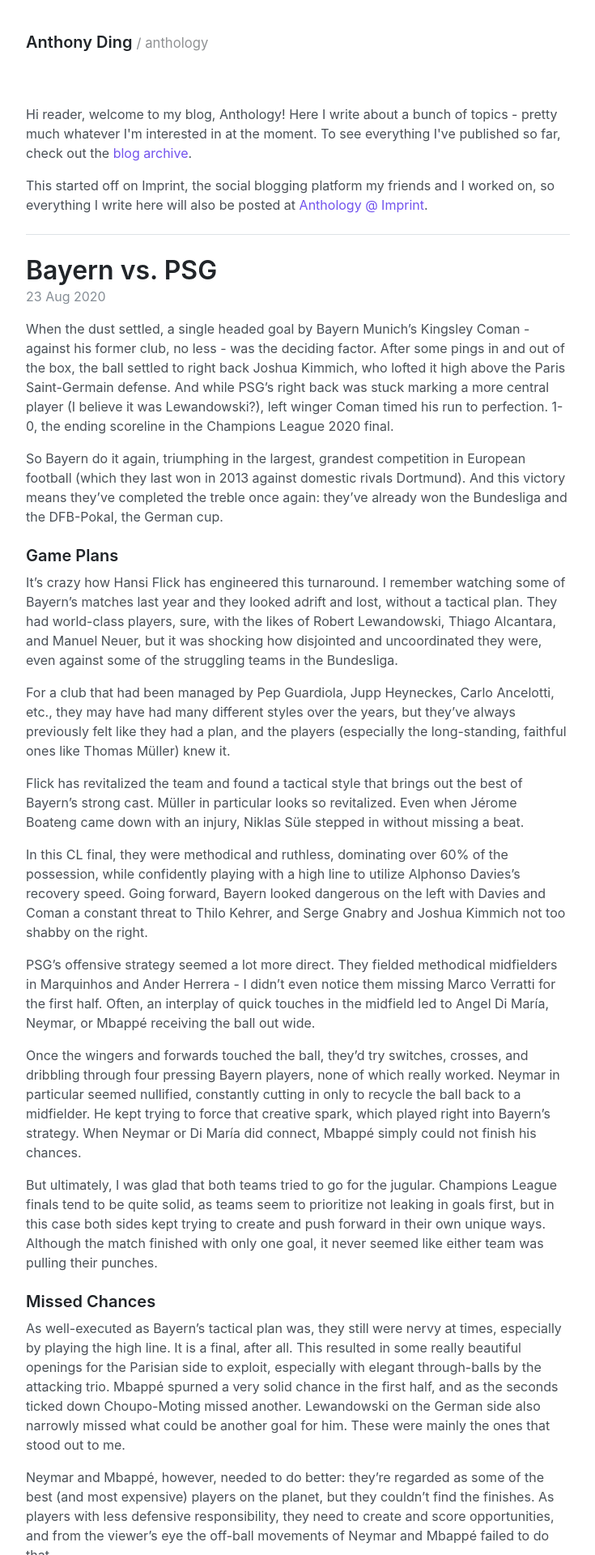
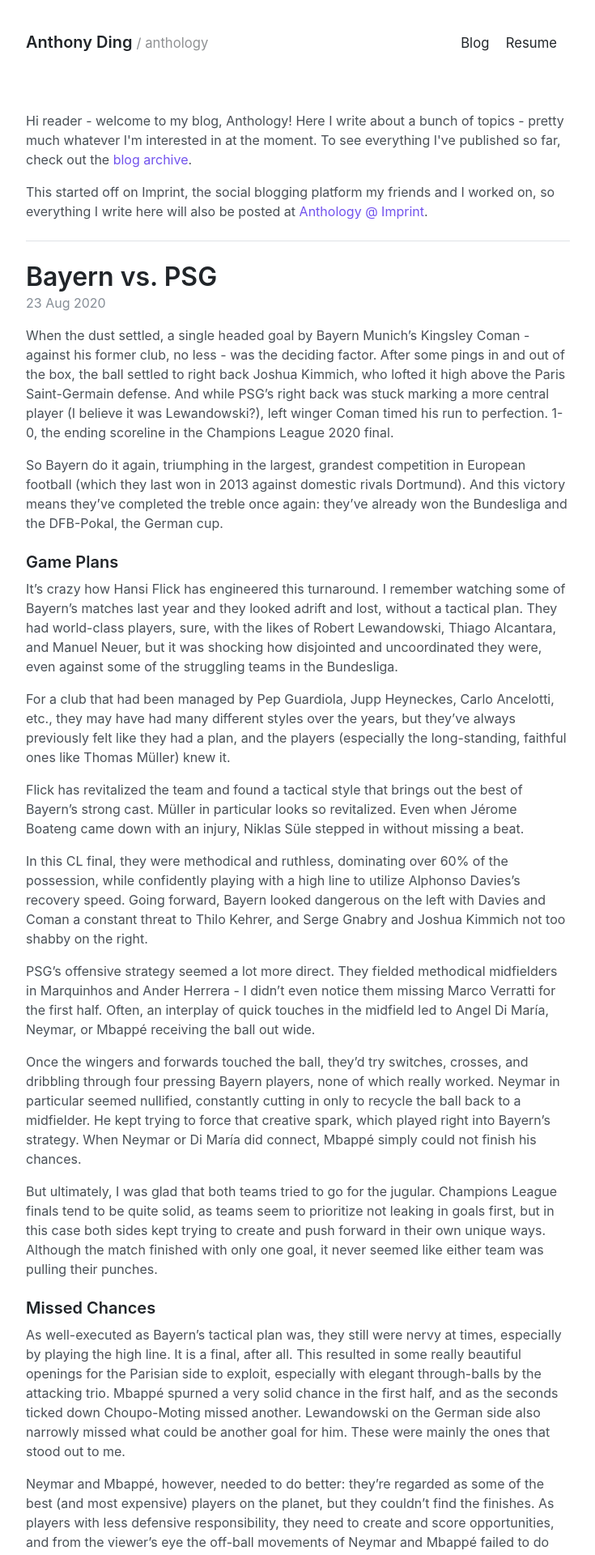
Before and after one commit to dinganthony/virtual-home-base, a Jekyll site: the page built from blog/index.html, in a window 1280 px wide. Shown: the top 1920 px of the page at 81% size, without its empty margins (272-1007 px from the left). Built offline with Jekyll 4.4.1, drawn with Linux system fonts in a browser that asks for light colours; the list of posts is cut into pages by our own code.

Commit message:
Added navbar

```diff
--- a/_config.yml
+++ b/_config.yml
@@ -7,6 +7,12 @@ paginate: 1
 paginate_path: "/blog/page:num/"
 baseurl: ""
 permalink: pretty
+
+navpages:
+  - title: Blog
+    url: blog
+  - title: Resume
+    url: resume
 
 # Gems
 plugins:
--- a/_layouts/default.html
+++ b/_layouts/default.html
@@ -11,10 +11,17 @@
           <a href="{{ site.baseurl }}/" title="Home">{{ site.title }}</a>
           {% if page.layout == "post" or page.title == "Blog" or page.title == "Archive" %}
             <small>/ {{ site.blogname }}</small>
+          {% elsif page.title == "Resume" %}
+            <small>/ resume</small>
           {% else %}
             <small>/ {{ site.tagline }}</small>
           {% endif %}
         </h3>
+        <ul class="nav">
+          {% for item in site.navpages %}
+            <li><h3><small><a href="{{ site.baseurl }}/{{item.url}}">{{item.title}}</a></small></h3></li>
+          {% endfor %}
+        </ul>
       </header>
 
       <main>
--- a/_layouts/page.html
+++ b/_layouts/page.html
@@ -5,6 +5,7 @@ layout: default
 <article class="page">
   {% if page.title == "Home" %}
     <h1 class="page-title">Hello!</h1>
+  {% elsif page.title == "Resume" %}
   {% else %}
     <h1 class="page-title">{{ page.title }}</h1>
   {% endif %}
--- a/_sass/_masthead.scss
+++ b/_sass/_masthead.scss
@@ -3,10 +3,45 @@
 // Super small header above the content for site name and short description.
 
 .masthead {
+  display: flex;
+  justify-content: space-between;
+  flex-wrap: wrap;
   padding-top: var(--spacer);
   padding-bottom: var(--spacer);
   margin-bottom: var(--spacer-3);
+
+  .nav {
+    display: none;
+  }
+
+  @media (min-width: 30em) {
+    .nav {
+      display: inline-block;
+      padding-left: 0;
+      margin-right: 0.5rem;
+      margin-bottom: 0;
+      list-style: none;
+    }
+
+    .nav ul {
+      margin-block-start: 0;
+      margin-block-end: 1rem;
+    }
+
+    .nav li {
+      display: inline-block;
+      padding-left: 0.5rem;
+      padding-right: 0.5rem;
+    }
+
+    .nav a {
+      color: var(--page-title-color);
+      font-weight: 400;
+    }
+  }
 }
+
+
 
 .masthead-title {
   margin-bottom: 0;
--- a/blog/index.html
+++ b/blog/index.html
@@ -2,7 +2,7 @@
 layout: default
 title: Blog
 ---
-<p>Hi reader, welcome to my blog, Anthology! Here I write about a bunch of topics - pretty much whatever I'm interested in at the moment. To see everything I've published so far, check out the <a href="{{ site.baseurl }}/blog/archive">blog archive</a>.</p>
+<p>Hi reader - welcome to my blog, Anthology! Here I write about a bunch of topics - pretty much whatever I'm interested in at the moment. To see everything I've published so far, check out the <a href="{{ site.baseurl }}/blog/archive">blog archive</a>.</p>
 <p>This started off on Imprint, the social blogging platform my friends and I worked on, so everything I write here will also be posted at <a href="https://anthony.imprint.to">Anthology @ Imprint</a>.</p>
 <hr/>
 
```
